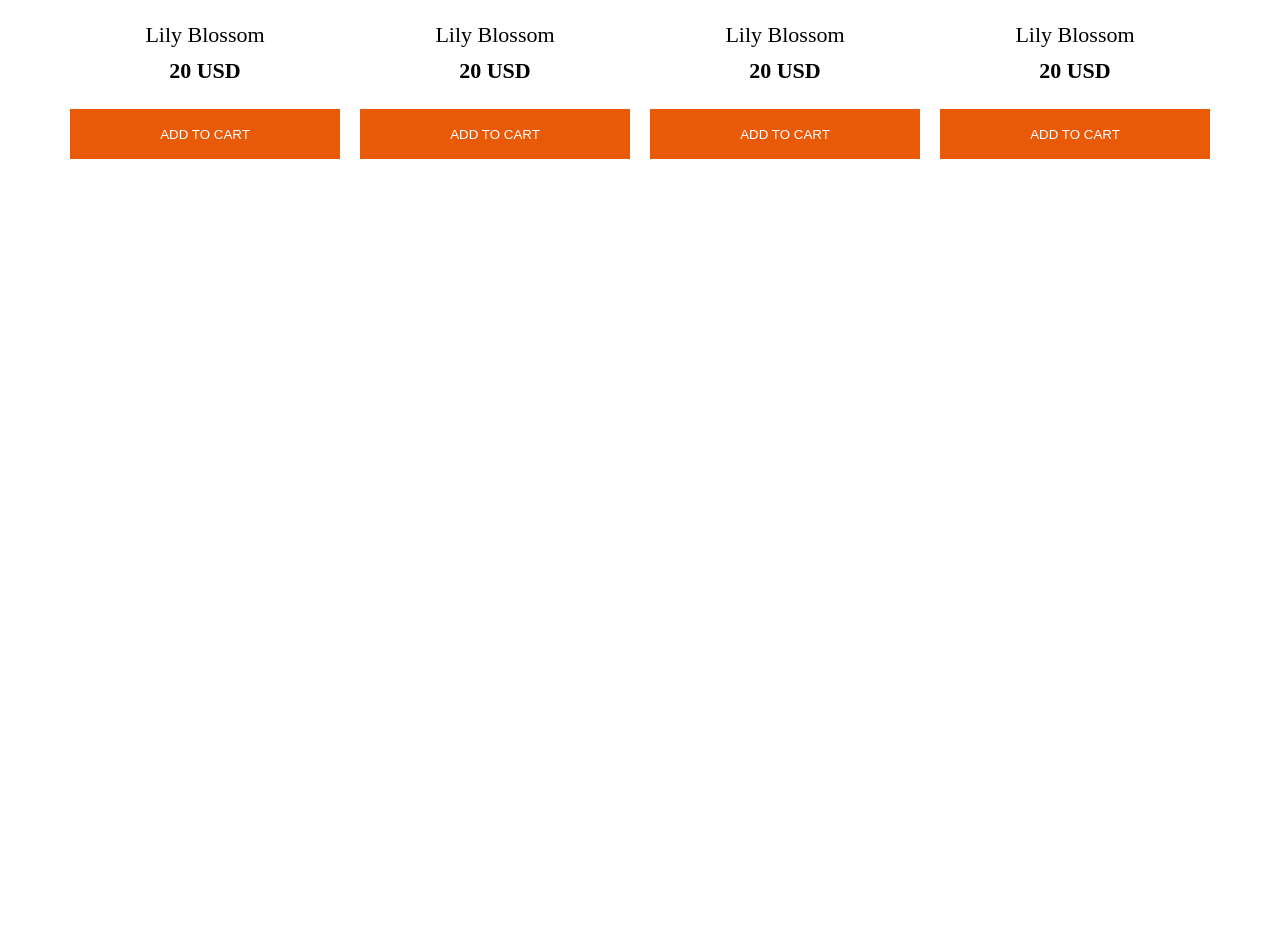
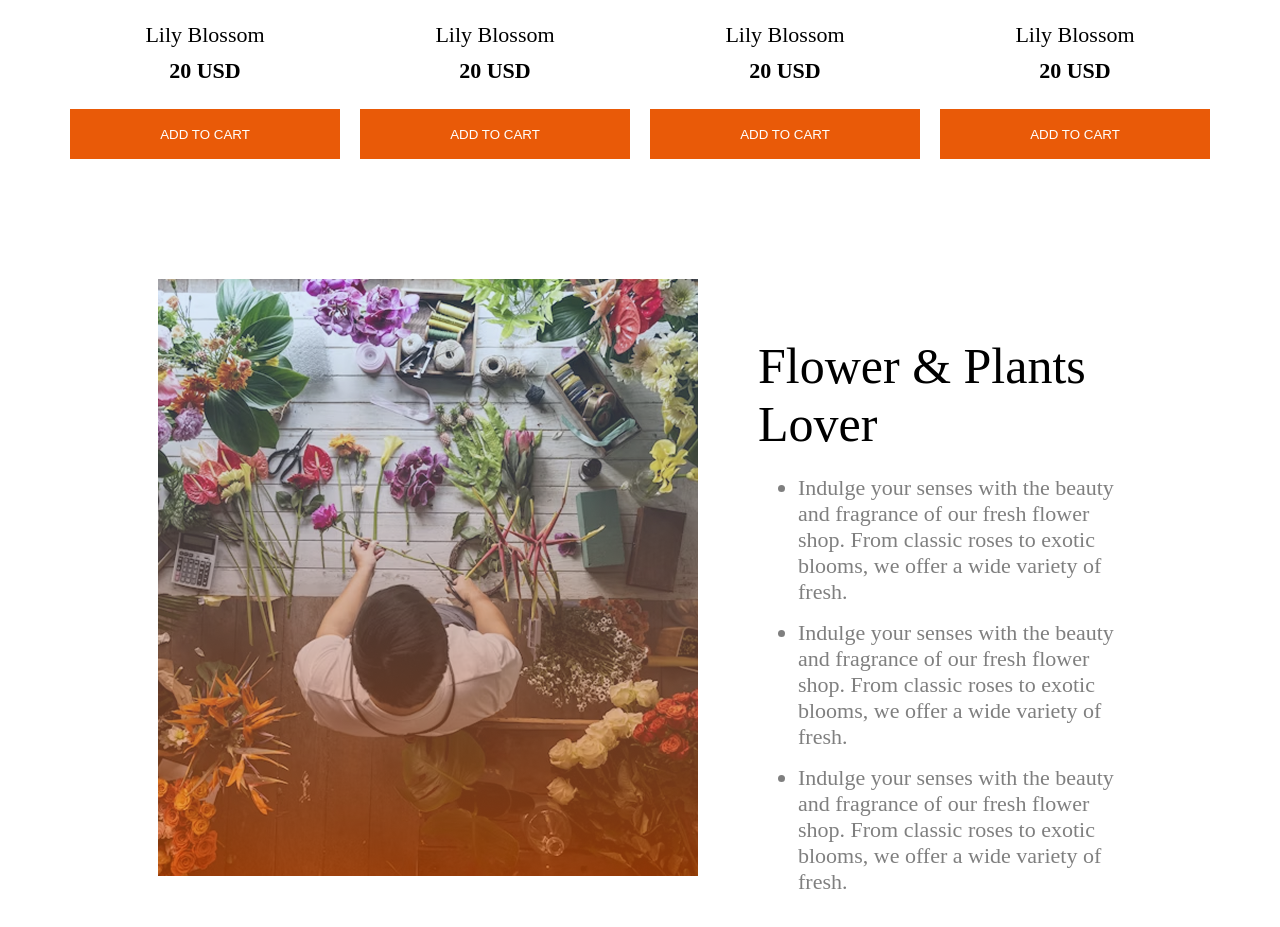
Before and after one commit to mahinwhy/Assign-2, a plain HTML site: page index.html in a window 1280 px wide. Shown: the part 1907-2834 px from the top of the page. Before the commit the page ends 2186 px from the top, so only its background shows below. Drawn offline with Linux system fonts and the light colour scheme.

Commit message:
plant lover for desktop done

```diff
--- a/css/style.css
+++ b/css/style.css
@@ -1,6 +1,13 @@
 
 .defaulttext_fontsize1 {
   font-size: 22px;
+}
+.defaulttitle_fontsize1 {
+  font-size: 50px;
+}
+
+li{
+    margin-bottom: 15px;
 }
 
 /* header */
@@ -107,7 +114,6 @@ header nav{
 
 .title2{
     align-items: center;
-    font-size: 50px;
     font-weight: bold;
     text-align: center;
 }
@@ -160,6 +166,27 @@ header nav{
 }
 
 
+/* Plant lover */
+
+.plant_lover{
+    display: flex;
+    margin: 0 150px 120px 150px;
+    justify-content: space-between;
+    gap: 60px;
+}
+
+.pl_img{
+
+}
+
+.pl_list{
+
+}
+
+.ul_text{
+    color: rgba(0, 0, 0, 0.5);
+}
+
 
 @media screen and (max-width: 576px) {
 
@@ -169,6 +196,10 @@ header nav{
 
     .defaulttext_fontsize1 {
         font-size: 16px;
+    }
+
+    .defaulttitle_fontsize1 {
+        font-size: 24px;
     }
 
     /* header */
@@ -226,10 +257,6 @@ header nav{
         margin: 65px 16px 41px 16px;
     }
 
-    .title2{
-        font-size: 24px;
-    }
-
     .normaltext2{
         padding: 0 12.5px;
     }
@@ -264,4 +291,5 @@ header nav{
         height: 50px;
     }
 
+
 }
--- a/index.html
+++ b/index.html
@@ -46,7 +46,7 @@
         </section>
 
         <section class="plant_section">
-            <p class="title2">Our <span style="color: #E95A08;">Plants</span></p>
+            <p class="title2 defaulttitle_fontsize1">Our <span style="color: #E95A08;">Plants</span></p>
             <span class="normaltext2 defaulttext_fontsize1">Indulge your senses with the beauty and fragrance of our fresh flower shop. From classic roses to exotic blooms, we offer a wide variety of fresh.</span>
             <div class="plant_grid">
                 <div class="single_plant">
@@ -115,6 +115,31 @@
                 </div>
             </div>
         </section>
+
+        <section class="plant_lover">
+            <div class="pl_img">
+                <img src="assets/flower-store.png" alt="">
+            </div>
+            <div class="pl_list">
+                <span class="title3 defaulttitle_fontsize1">
+                    <br>
+                    Flower & Plants
+                    <br>Lover
+                </span>
+
+                <ul class="ul_text defaulttext_fontsize1">
+                    <li>
+                        Indulge your senses with the beauty and fragrance of our fresh flower shop. From classic roses to exotic blooms, we offer a wide variety of fresh.
+                    </li>
+                    <li>
+                        Indulge your senses with the beauty and fragrance of our fresh flower shop. From classic roses to exotic blooms, we offer a wide variety of fresh.
+                    </li>
+                    <li>
+                        Indulge your senses with the beauty and fragrance of our fresh flower shop. From classic roses to exotic blooms, we offer a wide variety of fresh.
+                    </li>
+                </ul>
+            </div>
+        </section>
     </main>
 </body>
 </html>
```
